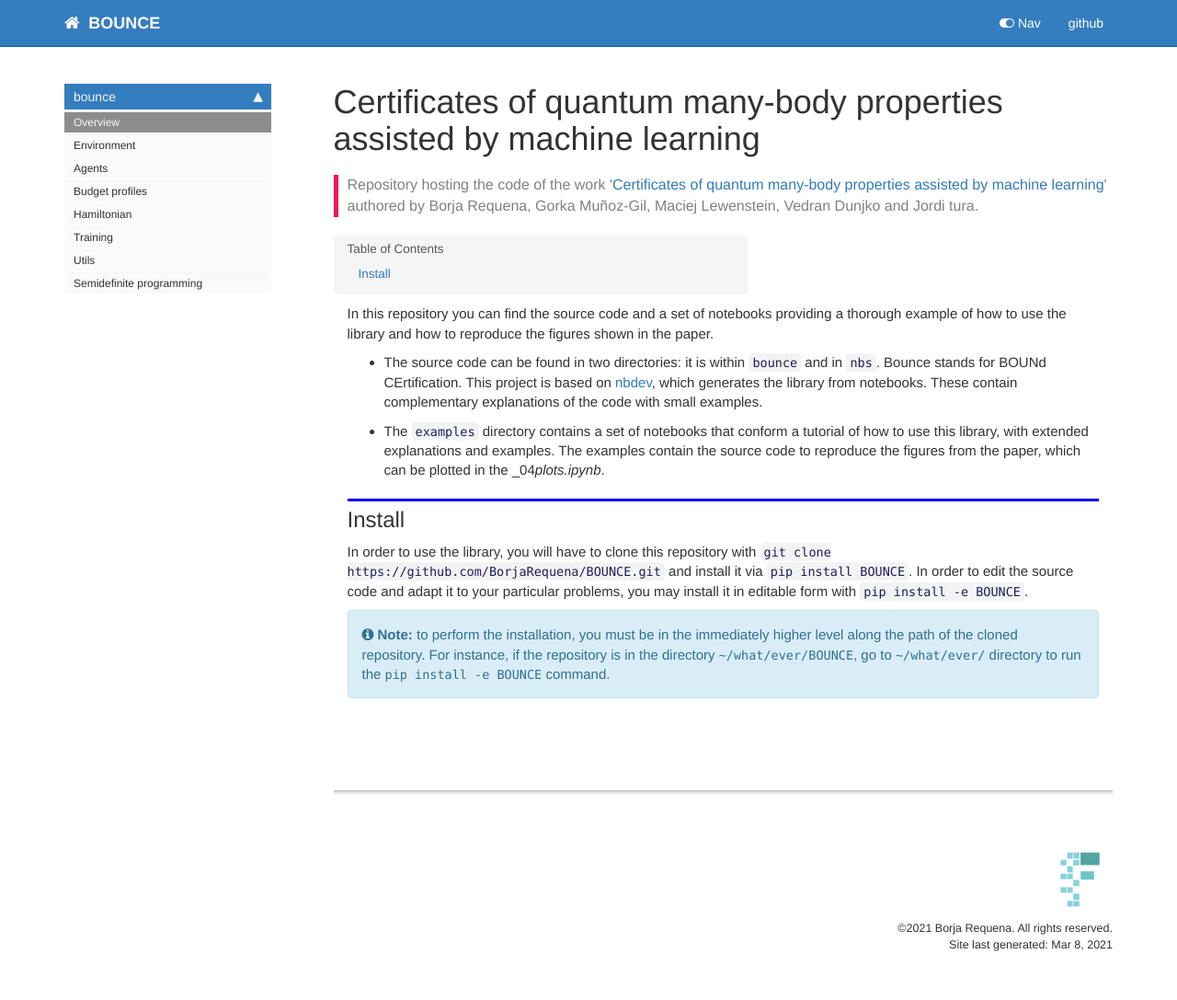
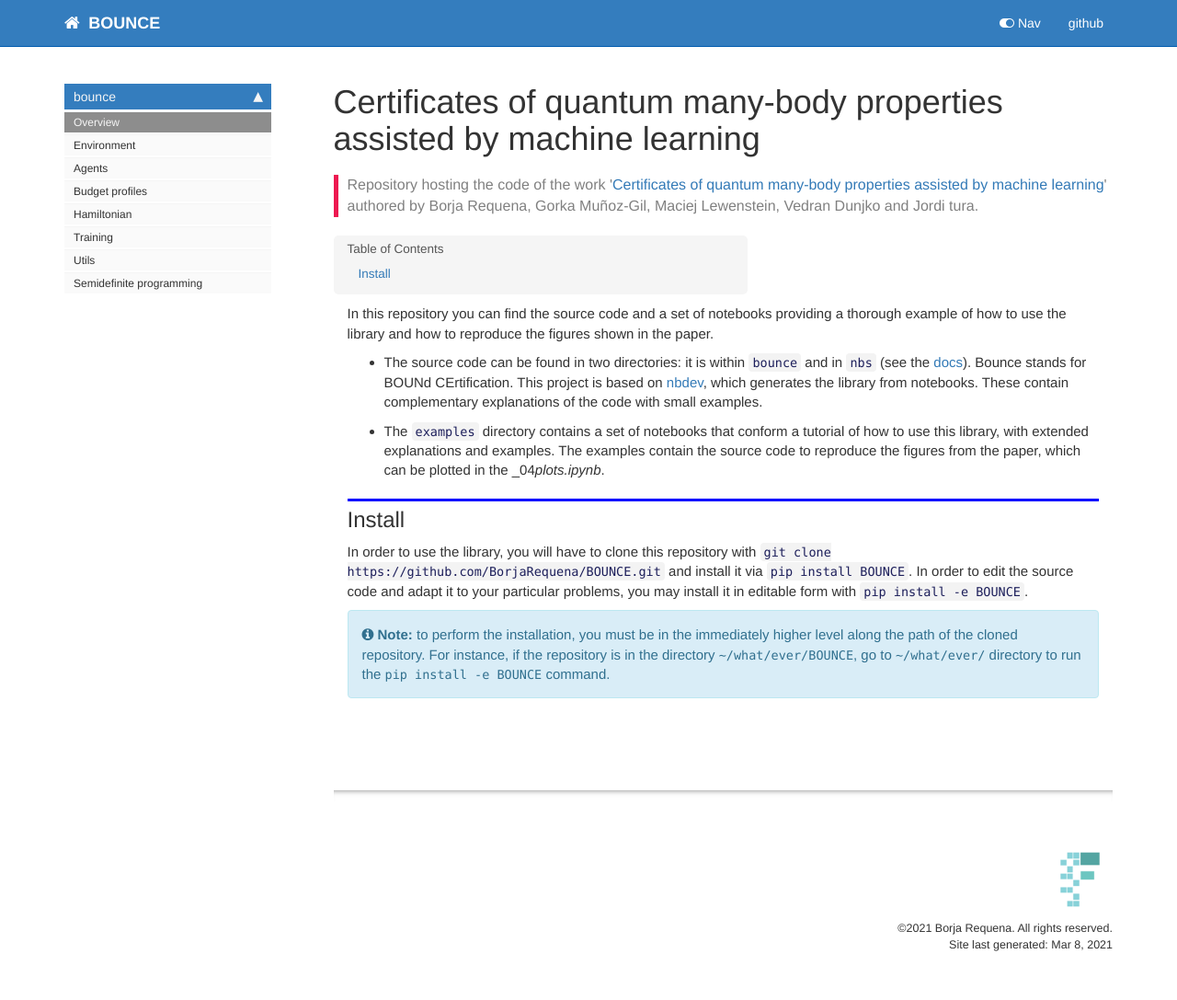
Before and after one commit to BorjaRequena/bounce, a Jekyll site: the page built from docs/index.html, in a window 1280 px wide. Shown: the whole page at 92% size. Built offline with Jekyll 4.4.1, drawn with Linux system fonts in a browser that asks for light colours; nearby versions of some CDN libraries; comment, search, counter and statistics services are not loaded.

```diff
--- a/docs/index.html
+++ b/docs/index.html
@@ -33,7 +33,7 @@ nb_path: "nbs/index.ipynb"
 <div class="text_cell_render border-box-sizing rendered_html">
 <p>In this repository you can find the source code and a set of notebooks providing a thorough example of how to use the library and how to reproduce the figures shown in the paper.</p>
 <ul>
-<li>The source code can be found in two directories: it is within <code>bounce</code> and in <code>nbs</code>. Bounce stands for BOUNd CErtification. This project is based on <a href="https://github.com/fastai/nbdev">nbdev</a>, which generates the library from notebooks. These contain complementary explanations of the code with small examples. </li>
+<li>The source code can be found in two directories: it is within <code>bounce</code> and in <code>nbs</code> (see the <a href="https://borjarequena.github.io/BOUNCE/">docs</a>). Bounce stands for BOUNd CErtification. This project is based on <a href="https://github.com/fastai/nbdev">nbdev</a>, which generates the library from notebooks. These contain complementary explanations of the code with small examples. </li>
 <li>The <code>examples</code> directory contains a set of notebooks that conform a tutorial of how to use this library, with extended explanations and examples. The examples contain the source code to reproduce the figures from the paper, which can be plotted in the _04<em>plots.ipynb</em>.</li>
 </ul>
 
```
Also changed, not shown: README.md, 2 other files.
